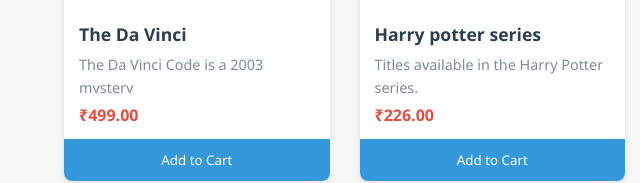
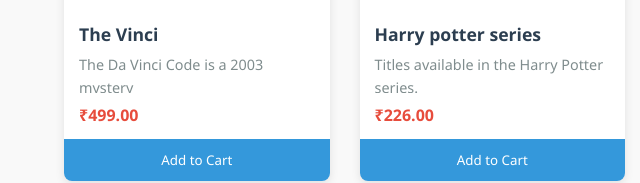
Before and after one commit to ritik9376/project2, a plain HTML site: page index.html in a window 1280 px wide. Shown: the part 524-707 px from the top of the page, 0-640 px from the left. Drawn offline with Linux system fonts and the light colour scheme.

```diff
--- a/index.html
+++ b/index.html
@@ -53,7 +53,7 @@
             <!-- Original books -->
             <div class="product" data-genre="classic">
                 <img src="https://m.media-amazon.com/images/M/MV5BMjIxMjQyMTc3Nl5BMl5BanBnXkFtZTcwMTA1MDUzMw@@._V1_.jpg">
-                <h3>The Da Vinci</h3>
+                <h3>The Vinci</h3>
                 <p>The Da Vinci Code is a 2003 mystery</p>
                 <span>₹499.00</span>
                 <button class="add-to-cart" data-price="499">Add to Cart</button>
```
